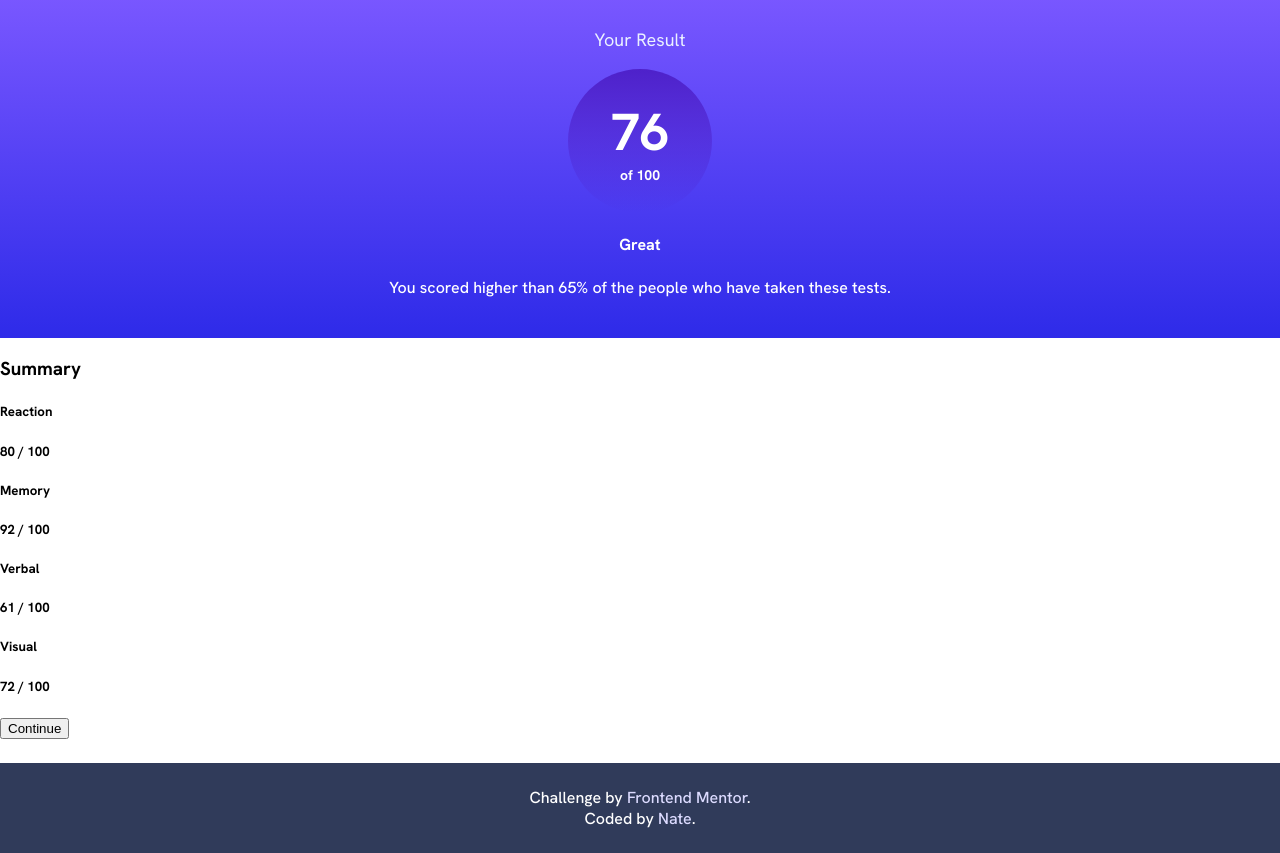
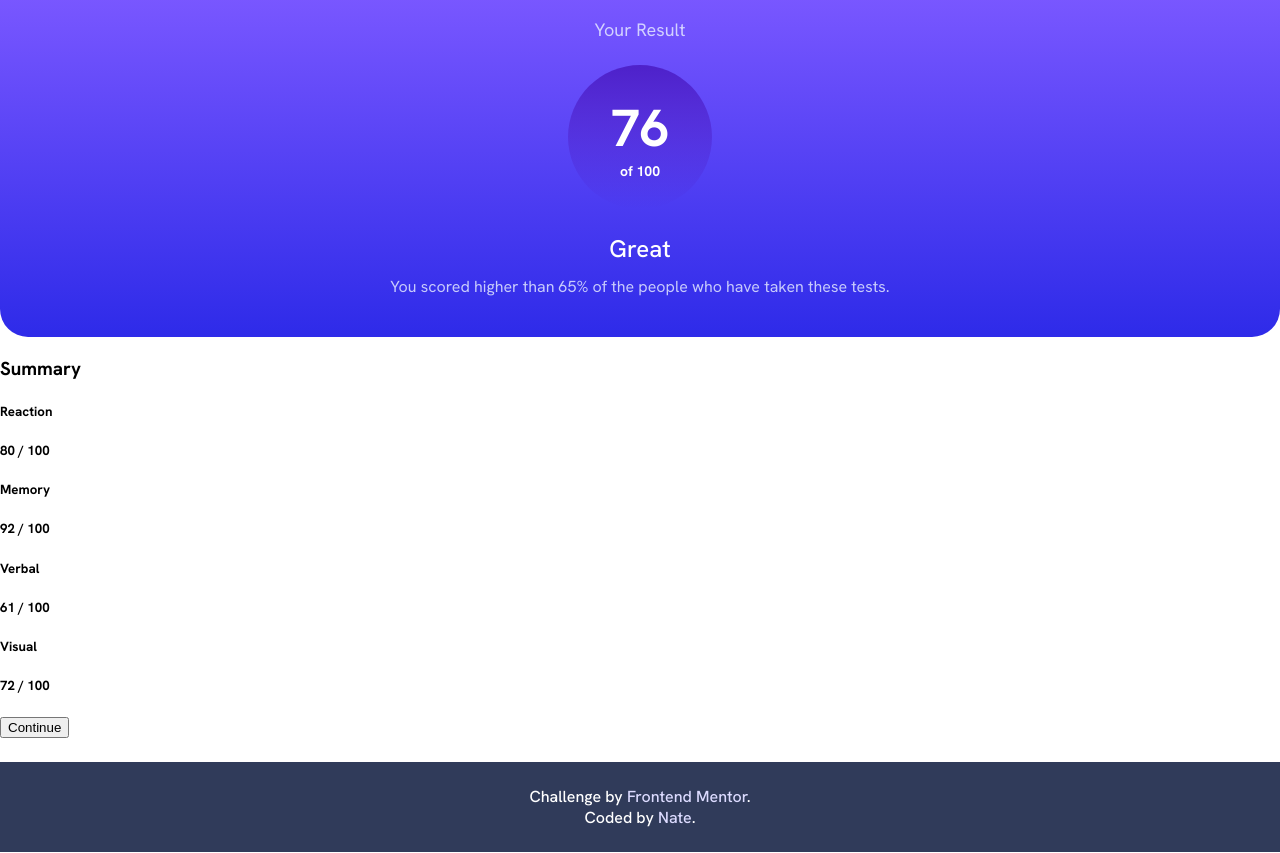
Before and after one commit to ntjnh/fem-results-summary, a React (Vite) app: page / in a window 1280 px wide. Built offline with nearby package versions, Linux system fonts and the light colour scheme.

Commit message:
Add more style to Results component

```diff
--- a/src/components/Results.scss
+++ b/src/components/Results.scss
@@ -2,15 +2,17 @@
 
 .results {
     background: linear-gradient(to bottom, hsl(252, 100%, 67%), hsl(241, 81%, 54%));
+    border-bottom-left-radius: 1.75rem;
+    border-bottom-right-radius: 1.75rem;
     color: #fff;
-    padding: 28px 60px 40px;
+    padding: 1.125rem 60px 40px;
     text-align: center;
 
     .title {
-        color: $pale-blue;
+        color: hsla(221, 100%, 96%, .8);
         font-size: 1.125rem;
-        font-weight: 400;
-        margin-top: 0;
+        font-weight: $reg;
+        margin: 0 0 1.5rem;
     }
 
     .score-circle {
@@ -37,6 +39,14 @@
     }
 
     .feedback {
+        color: hsla(221, 100%, 96%, .8);
+        font-weight: $reg;
         margin: 0;
+
+        &-title {
+            font-size: 1.5rem;
+            font-weight: $med;
+            margin: 1.5rem 0 .75rem;
+        }
     }
 }
```
